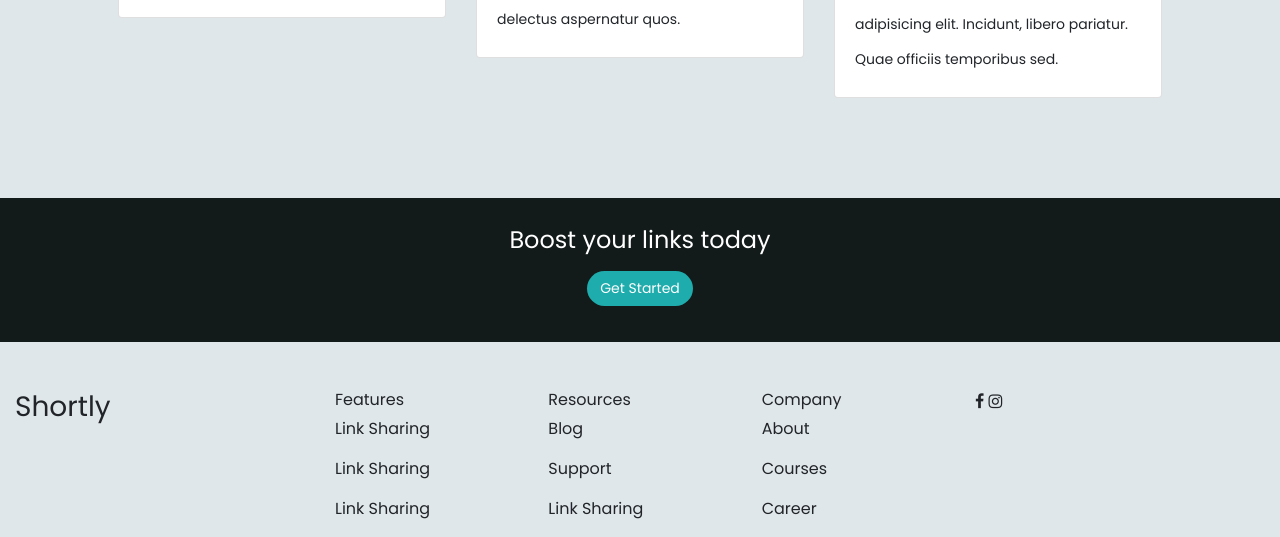
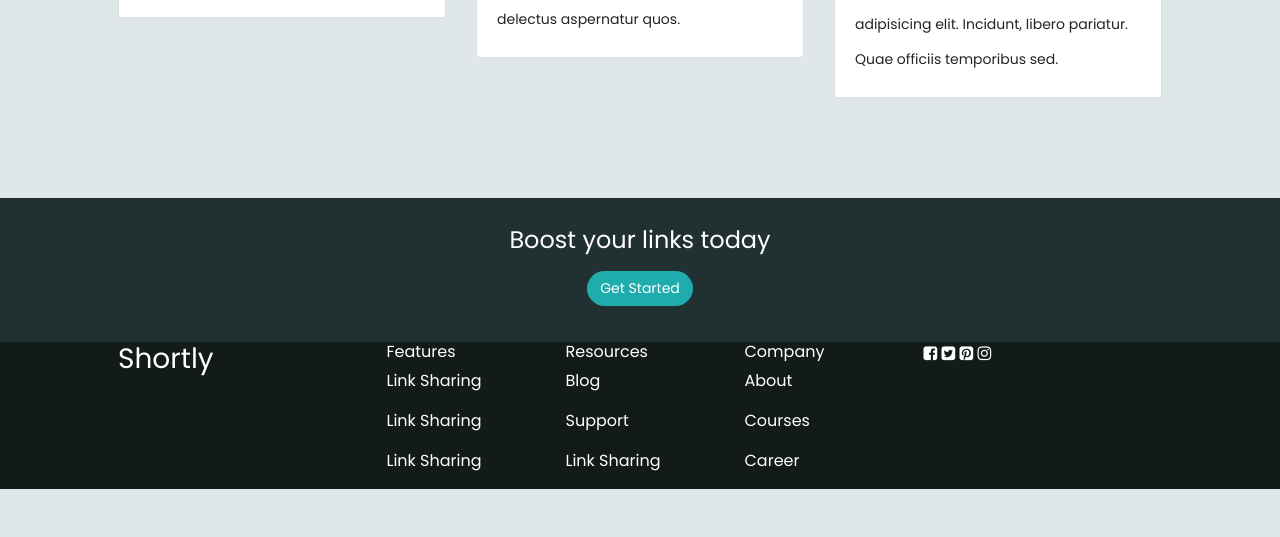
Before and after one commit to Teewai57/Link-Shortener, a plain HTML site: page index.html in a window 1280 px wide. Shown: the part 1149-1686 px from the top of the page. After the commit the page ends 1638 px from the top, so only its background shows below. Drawn offline with nearby package versions, Linux system fonts and the light colour scheme.

Commit message:
adjusting styles

```diff
--- a/index.html
+++ b/index.html
@@ -1,5 +1,6 @@
 <!doctype html>
 <html lang="en">
+
 <head>
     <title>Title</title>
     <!-- Required meta tags -->
@@ -18,12 +19,14 @@
         rel="stylesheet">
 
 </head>
+
 <body>
 
     <div class="container pl-5 pr-5 pt-4">
         <nav class="navbar navbar-expand-lg navbar-light">
             <a class="navbar-brand" href="#">Shortly</a>
-            <button class="navbar-toggler" type="button" data-toggle="collapse" data-target="#navbarSupportedContent" aria-controls="navbarSupportedContent" aria-expanded="false" aria-label="Toggle navigation">
+            <button class="navbar-toggler" type="button" data-toggle="collapse" data-target="#navbarSupportedContent"
+                aria-controls="navbarSupportedContent" aria-expanded="false" aria-label="Toggle navigation">
                 <span class="navbar-toggler-icon"></span>
             </button>
 
@@ -51,7 +54,8 @@
         <div class="row mt-5">
             <div class="col-md-6 mt-5">
                 <h1><b>More than Just <br> shorter links</b></h1>
-                <p class="mt-4">Build your brand's recognition and get detailed <br> insights on how your links are performing</p>
+                <p class="mt-4">Build your brand's recognition and get detailed <br> insights on how your links are
+                    performing</p>
                 <button class="btn pl-4 pr-4 mt-4">Get Started</button>
             </div>
             <div class="col-md-6">
@@ -61,8 +65,8 @@
     </div>
     <div class="container pl-5 pr-5 second mb-5">
         <div class="form-group row justify-content-between placeHolder">
-              <input type="text"
-                class="form-control" name="" id="" aria-describedby="helpId" placeholder="Shorten a link here..." >
+            <input type="text" class="form-control" name="" id="" aria-describedby="helpId"
+                placeholder="Shorten a link here...">
             <button class="shorten">Shorten It</button>
         </div>
         <div class="texts row mt-5">
@@ -77,7 +81,8 @@
                     <img class="card-img-top" src="holder.js/100px180/" alt="">
                     <div class="card-body">
                         <h4 class="card-title">Brand Recognition</h4>
-                        <p class="card-text">Lorem ipsum dolor sit amet consectetur adipisicing elit. In voluptate a dolorum nulla est ipsa illo aliquid odio.</p>
+                        <p class="card-text">Lorem ipsum dolor sit amet consectetur adipisicing elit. In voluptate a
+                            dolorum nulla est ipsa illo aliquid odio.</p>
                     </div>
                 </div>
             </div>
@@ -86,7 +91,8 @@
                     <img class="card-img-top" src="holder.js/100px180/" alt="">
                     <div class="card-body">
                         <h4 class="card-title">Detailed Records</h4>
-                        <p class="card-text">Lorem ipsum dolor sit amet consectetur adipisicing elit. Dolore rem tenetur delectus aspernatur quos.</p>
+                        <p class="card-text">Lorem ipsum dolor sit amet consectetur adipisicing elit. Dolore rem tenetur
+                            delectus aspernatur quos.</p>
                     </div>
                 </div>
             </div>
@@ -95,13 +101,14 @@
                     <img class="card-img-top" src="holder.js/100px180/" alt="">
                     <div class="card-body">
                         <h4 class="card-title">Fully Customizable</h4>
-                        <p class="card-text">Lorem ipsum dolor sit amet consectetur adipisicing elit. Incidunt, libero pariatur. Quae officiis temporibus sed.</p>
+                        <p class="card-text">Lorem ipsum dolor sit amet consectetur adipisicing elit. Incidunt, libero
+                            pariatur. Quae officiis temporibus sed.</p>
                     </div>
                 </div>
             </div>
         </div>
     </div>
-    <div class="container-fluid mt-5 mb-5 boost">
+    <div class="container-fluid mt-5 boost">
         <div class="row justify-content-center mt-2 mb-1">
             <h4 class="text-center">Boost your links today</h4>
         </div>
@@ -109,7 +116,8 @@
             <button class="btn">Get Started</button>
         </div>
     </div>
-    <div class="container-fluid">
+    <div class="container-fluid last">
+        <div class="container pl-5 pr-5">
             <div class="row">
                 <div class="col-md-3">
                     <h3>Shortly</h3>
@@ -133,8 +141,11 @@
                     <p>Career</p>
                 </div>
                 <div class="col-md-3">
-                <i class="fa fa-facebook" aria-hidden="true"></i>
+                    <i class="fa fa-facebook-square" aria-hidden="true"></i>
+                    <i class="fa fa-twitter-square" aria-hidden="true"></i>
+                    <i class="fa fa-pinterest-square" aria-hidden="true"></i>
                     <i class="fa fa-instagram" aria-hidden="true"></i>
+                </div>
             </div>
         </div>
     </div>
@@ -142,8 +153,15 @@
     <!-- Optional JavaScript -->
     <script src="/index.js"></script>
     <!-- jQuery first, then Popper.js, then Bootstrap JS -->
-    <script src="https://code.jquery.com/jquery-3.3.1.slim.min.js" integrity="sha384-q8i/X+965DzO0rT7abK41JStQIAqVgRVzpbzo5smXKp4YfRvH+8abtTE1Pi6jizo" crossorigin="anonymous"></script>
-    <script src="https://cdnjs.cloudflare.com/ajax/libs/popper.js/1.14.7/umd/popper.min.js" integrity="sha384-UO2eT0CpHqdSJQ6hJty5KVphtPhzWj9WO1clHTMGa3JDZwrnQq4sF86dIHNDz0W1" crossorigin="anonymous"></script>
-    <script src="https://stackpath.bootstrapcdn.com/bootstrap/4.3.1/js/bootstrap.min.js" integrity="sha384-JjSmVgyd0p3pXB1rRibZUAYoIIy6OrQ6VrjIEaFf/nJGzIxFDsf4x0xIM+B07jRM" crossorigin="anonymous"></script>
+    <script src="https://code.jquery.com/jquery-3.3.1.slim.min.js"
+        integrity="sha384-q8i/X+965DzO0rT7abK41JStQIAqVgRVzpbzo5smXKp4YfRvH+8abtTE1Pi6jizo"
+        crossorigin="anonymous"></script>
+    <script src="https://cdnjs.cloudflare.com/ajax/libs/popper.js/1.14.7/umd/popper.min.js"
+        integrity="sha384-UO2eT0CpHqdSJQ6hJty5KVphtPhzWj9WO1clHTMGa3JDZwrnQq4sF86dIHNDz0W1"
+        crossorigin="anonymous"></script>
+    <script src="https://stackpath.bootstrapcdn.com/bootstrap/4.3.1/js/bootstrap.min.js"
+        integrity="sha384-JjSmVgyd0p3pXB1rRibZUAYoIIy6OrQ6VrjIEaFf/nJGzIxFDsf4x0xIM+B07jRM"
+        crossorigin="anonymous"></script>
 </body>
+
 </html>
--- a/style.css
+++ b/style.css
@@ -56,9 +56,13 @@ body{
 }
 .boost{
     margin-top: 100px !important;
+    background-color: rgb(33, 48, 48);
+    color: white;
+    padding: 20px;
+}
+.last{
     background-color: rgb(18, 26, 26);
     color: white;
-    padding: 20px;
 }
 /* .second{
     position: absolute;
```
Lines whose indentation alone changed are shown as unchanged.
